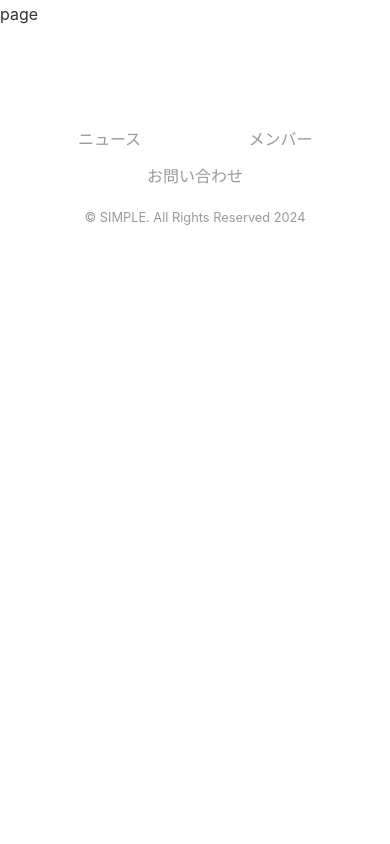
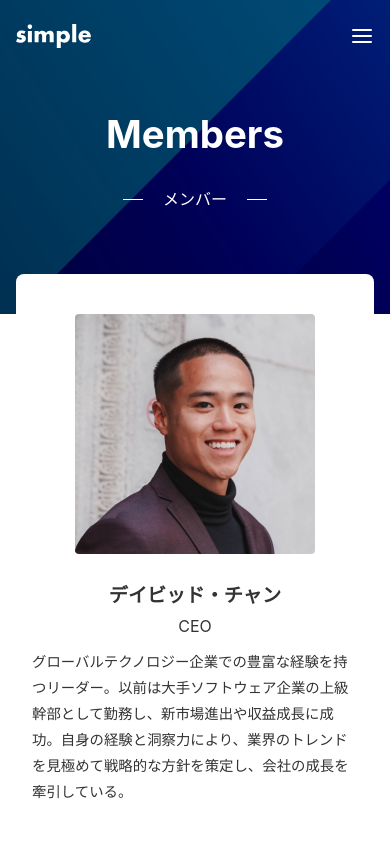
Before and after one commit to kota-shiratori/nextjs-microcms-book, a Next.js app: page /members in a window 390 px wide. Shown: the top 844 px of the page. Built offline with nearby package versions, Linux system fonts and the light colour scheme.

Commit message:
feat: Chapter4完

```diff
--- a/app/_components/Header/index.tsx
+++ b/app/_components/Header/index.tsx
@@ -1,20 +1,22 @@
-import Image from "next/image";
-import Link from "next/link";
-import styles from "./index.module.css";
+import Image from 'next/image';
+import Link from 'next/link';
+import styles from './index.module.css';
+import Menu from '../Menu';
 
 export default function Header() {
   return (
     <header className={styles.header}>
       <Link href="/" className={styles.logoLink}>
-        <Image src="/logo.svg" alt="SIMPLE" className={styles.logo} width={348} height={133} priority />
+        <Image
+          src="/logo.svg"
+          alt="SIMPLE"
+          className={styles.logo}
+          width={348}
+          height={133}
+          priority
+        />
       </Link>
-      <nav>
-        <ul className={styles.items}>
-          <li>
-            <Link href="/members">メンバー</Link>
-          </li>
-        </ul>
-      </nav>
+      <Menu />
     </header>
   );
 }
--- /dev/null
+++ b/app/_components/Hero/index.module.css
@@ -0,0 +1,68 @@
+.container {
+    position: relative;
+    display: flex;
+    align-items: center;
+    justify-content: center;
+    background-color: rgba(0, 0, 0, 0.5);
+    color: #fff;
+    overflow: hidden;
+    padding: 100px 0;
+}
+
+.title {
+    font-size: 3rem;
+    font-weight: bold;
+    text-align: center;
+    margin-bottom: 1rem;
+}
+
+.sub {
+    display: flex;
+    align-items: center;
+    gap: 20px;
+    margin-bottom: 40px;
+    justify-content: center;
+}
+
+.sub::before {
+    content: '';
+    display: block;
+    height: 1px;
+    width: 20px;
+    background-color: var(--color-text-unpainted);
+}
+
+.sub::after {
+    content: '';
+    display: block;
+    height: 1px;
+    width: 20px;
+    background-color: var(--color-text-unpainted);
+}
+
+.bgimg {
+    position: absolute;
+    top: 0;
+    right: 0;
+    height: 600px;
+    width: 100%;
+    object-fit: cover;
+    object-position: right;
+    display: flex;
+    align-items: center;
+    justify-content: center;
+    z-index: -1;
+}
+
+@media (max-width: 640px) {
+    .container {
+        padding: 100px 0 60px;
+    }
+
+    .title {
+        font-size: 2.4rem;
+        font-weight: bold;
+        text-align: center;
+        margin-bottom: 1rem;
+    }
+}
--- /dev/null
+++ b/app/_components/Hero/index.tsx
@@ -0,0 +1,19 @@
+import Image from "next/image";
+import styles from "./index.module.css";
+
+type Props = {
+  title: string;
+  sub: string;
+};
+
+export default function Hero({ title, sub }: Props) {
+  return (
+    <section className={styles.container}>
+      <div>
+        <h1 className={styles.title}>{title}</h1>
+        <p className={styles.sub}>{sub}</p>
+      </div>
+      <Image className={styles.bgimg} src="/img-mv.jpg" alt="" width={4000} height={1200} />
+    </section>
+  );
+}
--- /dev/null
+++ b/app/_components/Menu/index.module.css
@@ -0,0 +1,45 @@
+.items {
+    display: flex;
+    color: #fff;
+    gap: 40px;
+}
+
+.button {
+    display: none;
+}
+
+@media (max-width: 640px) {
+    .nav {
+        display: none;
+    }
+
+    .nav.open {
+        display: block;
+        position: fixed;
+        top: 0;
+        left: 0;
+        right: 0;
+        bottom: 0;
+        background-color: var(--color-bg-painted);
+        color: var(--color-text-unpainted);
+        padding: 24px 16px;
+    }
+
+    .items {
+        flex-direction: column;
+        gap: 24px;
+    }
+
+    .button {
+        display: flex;
+        background: none;
+        border: none;
+        cursor: pointer;
+    }
+
+    .close {
+        position: absolute;
+        top: 24px;
+        right: 16px;
+    }
+}
--- /dev/null
+++ b/app/_components/Menu/index.tsx
@@ -0,0 +1,43 @@
+'use client';
+
+import Link from 'next/link';
+import Image from 'next/image';
+import { useState } from 'react';
+import cx from 'classnames';
+import styles from './index.module.css';
+
+export default function Menu() {
+  const [isOpen, setOpen] = useState<boolean>(false);
+  const open = () => setOpen(true);
+  const close = () => setOpen(false);
+
+  return (
+    <div>
+      <nav className={cx(styles.nav, isOpen && styles.open)}>
+        <ul className={styles.items}>
+          <li>
+            <Link href="/news">ニュース</Link>
+          </li>
+          <li>
+            <Link href="/members">メンバー</Link>
+          </li>
+          <li>
+            <Link href="/contact">お問い合わせ</Link>
+          </li>
+        </ul>
+        <button className={cx(styles.button, styles.close)} onClick={close}>
+          <Image
+            src="/close.svg"
+            alt="閉じる"
+            width={24}
+            height={24}
+            priority
+          />
+        </button>
+      </nav>
+      <button className={styles.button} onClick={open}>
+        <Image src="/menu.svg" alt="メニュー" width={24} height={24} />
+      </button>
+    </div>
+  );
+}
--- /dev/null
+++ b/app/_components/Sheet/index.module.css
@@ -0,0 +1,21 @@
+.container {
+    position: relative;
+    background-color: #fff;
+    width: 840px;
+    margin: -40px auto 0;
+    padding: 80px;
+    border-radius: 8px;
+}
+
+@media (max-width: 920px) {
+    .container {
+        width: calc(100% - 80px);
+    }
+}
+
+@media (max-width: 640px) {
+    .container {
+        width: calc(100% - 32px);
+        padding: 40px 16px;
+    }
+}
--- /dev/null
+++ b/app/_components/Sheet/index.tsx
@@ -0,0 +1,9 @@
+import styles from './index.module.css';
+
+type Props = {
+  children: React.ReactNode;
+};
+
+export default function Sheet({ children }: Props) {
+  return <div className={styles.container}>{children}</div>;
+}
--- /dev/null
+++ b/app/members/layout.tsx
@@ -0,0 +1,15 @@
+import Sheet from "@/app/_components/Sheet";
+import Hero from "@/app/_components/Hero";
+
+type Props = {
+  children: React.ReactNode;
+};
+
+export default function RootLayout({ children }: Props) {
+  return (
+    <>
+      <Hero title="Members" sub="メンバー" />
+      <Sheet>{children}</Sheet>
+    </>
+  );
+}
--- a/app/members/page.module.css
+++ b/app/members/page.module.css
@@ -0,0 +1,78 @@
+.text {
+    text-align: center;
+    margin-bottom: 40px;
+  }
+
+  .list {
+    display: flex;
+    align-items: flex-start;
+    gap: 40px;
+    margin-bottom: 80px;
+  }
+
+  .list:nth-child(even) {
+    flex-direction: row-reverse;
+  }
+
+  .image {
+    width: 240px;
+    height: auto;
+    border-radius: var(--border-radius);
+  }
+
+  .name {
+    font-size: 1.2rem;
+    font-weight: bold;
+  }
+
+  .position {
+    margin-bottom: 8px;
+  }
+
+  .profile {
+    font-size: 0.9rem;
+  }
+
+  .footer {
+    display: flex;
+    flex-direction: column;
+    align-items: center;
+    border-top: 1px solid var(--color-border);
+    padding-top: 40px;
+    text-align: center;
+    gap: 24px;
+  }
+
+  .message {
+    font-size: 2rem;
+    font-weight: bold;
+  }
+
+  .empty {
+    margin-bottom: 40px;
+  }
+
+  @media (max-width: 640px) {
+    .text {
+      text-align: left;
+    }
+
+    .list {
+      display: flex;
+      flex-direction: column;
+      align-items: center;
+      gap: 24px;
+    }
+
+    .list:nth-child(even) {
+      flex-direction: column;
+    }
+
+    .name {
+      text-align: center;
+    }
+
+    .position {
+      text-align: center;
+    }
+  }
--- a/app/members/page.tsx
+++ b/app/members/page.tsx
@@ -1,6 +1,72 @@
+import Image from 'next/image';
+import styles from './page.module.css';
+
+const data = {
+  contents: [
+    {
+      id: '1',
+      image: {
+        url: '/img-member1.jpg',
+        width: 240,
+        height: 240,
+      },
+      name: 'デイビッド・チャン',
+      position: 'CEO',
+      profile:
+        'グローバルテクノロジー企業での豊富な経験を持つリーダー。以前は大手ソフトウェア企業の上級幹部として勤務し、新市場進出や収益成長に成功。自身の経験と洞察力により、業界のトレンドを見極めて戦略的な方針を策定し、会社の成長を牽引している。',
+    },
+    {
+      id: '2',
+      image: {
+        url: '/img-member2.jpg',
+        width: 240,
+        height: 240,
+      },
+      name: 'エミリー・サンダース',
+      position: 'COO',
+      profile:
+        'グローバル企業での運営管理と組織改革の経験豊富なエグゼクティブ。以前は製造業界でCOOとして勤務し、生産効率の向上や品質管理の最適化に成功。戦略的なマインドセットと組織の能力強化に対する専門知識は、会社の成長と効率化に大きく貢献している。',
+    },
+    {
+      id: '3',
+      image: {
+        url: '/img-member3.jpg',
+        width: 240,
+        height: 240,
+      },
+      name: 'ジョン・ウィルソン',
+      position: 'CTO',
+      profile:
+        '先進技術の研究開発と製品イノベーションの分野で優れた経歴を持つテクノロジーエキスパート。以前は、大手テクノロジー企業の研究開発部門で主任エンジニアとして勤務し、革新的な製品の開発に携わった。最新の技術トレンドに精通し、当社の製品ポートフォリオを革新的かつ競争力のあるものにするためにリサーチと開発をリードしている。',
+    },
+  ],
+};
 
 export default function Page() {
   return (
-    <div>page</div>
-  )
+    <div className={styles.container}>
+      {data.contents.length === 0 ? (
+        <p className={styles.empty}>メンバーが登録されていません。</p>
+      ) : (
+        <ul>
+          {data.contents.map((member) => (
+            <li key={member.id} className={styles.list}>
+              <Image
+                src={member.image.url}
+                alt=""
+                width={member.image.width}
+                height={member.image.height}
+                className={styles.image}
+              />
+              <dl>
+                <dt className={styles.name}>{member.name}</dt>
+                <dd className={styles.position}>{member.position}</dd>
+                <dd className={styles.profile}>{member.profile}</dd>
+              </dl>
+            </li>
+          ))}
+        </ul>
+      )}
+    </div>
+  );
 }
```
Also changed, not shown: package.json (+5 -4 lines), 1 other file (tests, documents, lock files or other folders).
